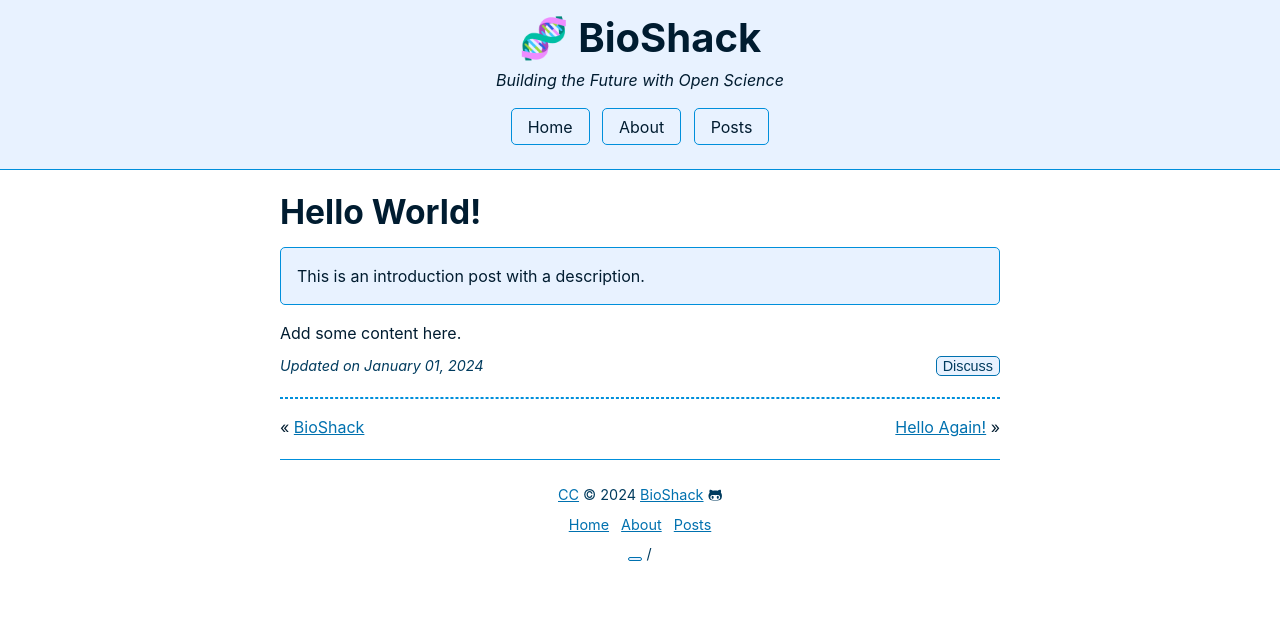
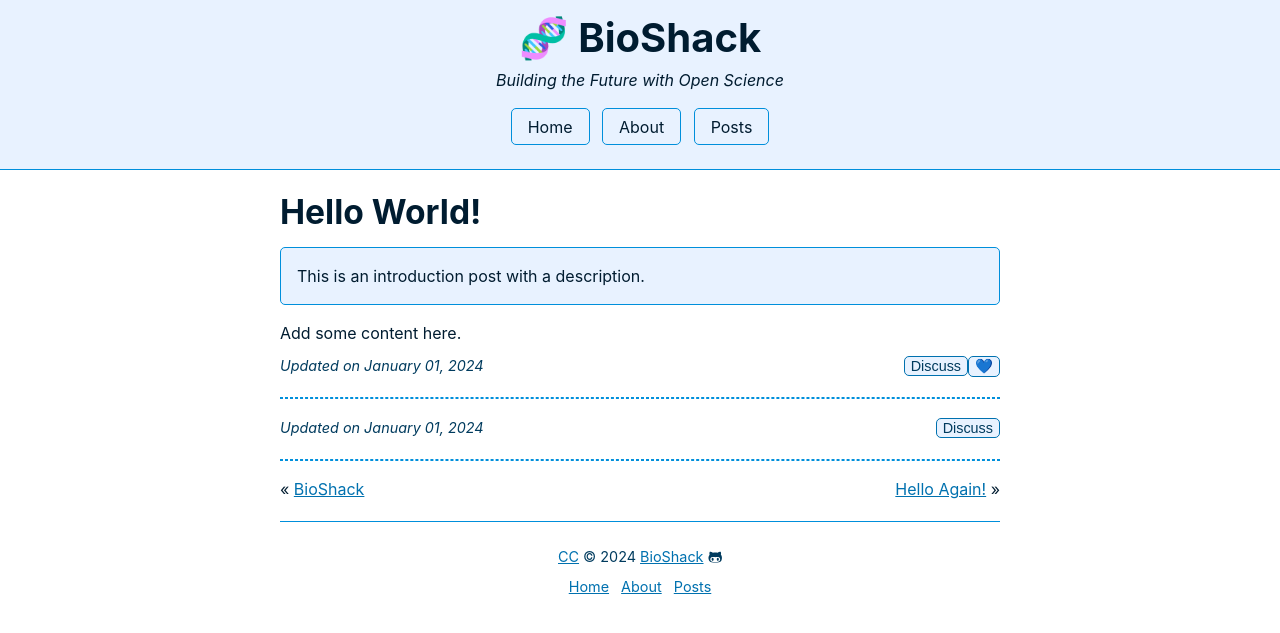
Before and after one commit to megdna/pond, a Jekyll site: the page built from _posts/2024-01-01-hello-world.md, in a window 1280 px wide. Shown: the top 633 px of the page. Built offline with Jekyll 4.4.1, drawn with Linux system fonts in a browser that asks for light colours; a script that is not in the unit is left out.

Commit message:
Update theme

```diff
--- a/_includes/footer.html
+++ b/_includes/footer.html
@@ -19,5 +19,5 @@
 
 {% if site.tinylytics %}
 <script src="https://tinylytics.app/embed/{{ site.tinylytics }}.js?hits&kudos=💙" defer></script>
-<p><button class="tinylytics_kudos"></button> / <span class="tinylytics_hits"></span></p>
+<p class="tinylytics_hits"></p>
 {% endif %}
--- a/_layouts/post.html
+++ b/_layouts/post.html
@@ -5,6 +5,7 @@ layout: default
 {% if page.description %}<div class="notice">{{ page.description }}</div>{% endif %}
 {% if page.show %}<figure><img alt="{{ page.alt }}" src="{{ page.image | prepend: site.baseurl | prepend: site.url }}"><figcaption>{{ page.caption }}</figcaption></figure>{% endif %}
 {{ content }}
+{% if page.date %}<cite>Updated on {{page.date | date: "%B %d, %Y"}}</cite><div class="next"><a href="https://github.com/{{ site.github }}" target="_blank"><button>Discuss</button></a><button class="tinylytics_kudos">💙</button></div><hr>{% endif %}
 {% if page.date %}<cite>Updated on {{page.date | date: "%B %d, %Y"}}</cite><div class="next"><a href="https://github.com/{{ site.github }}" target="_blank"><button class="tinylytics_kudos">Discuss</button></a></div><hr>{% endif %}
 {% if page.previous.url %}&laquo; <a href="{{ page.previous.url | prepend: site.baseurl | prepend: site.url }}">{{ page.previous.title }}</a>{% endif %}
 {% if page.next.url %}<div class="next"><a href="{{ page.next.url | prepend: site.baseurl | prepend: site.url }}">{{ page.next.title }}</a> &raquo;</div>{% endif %}
```
